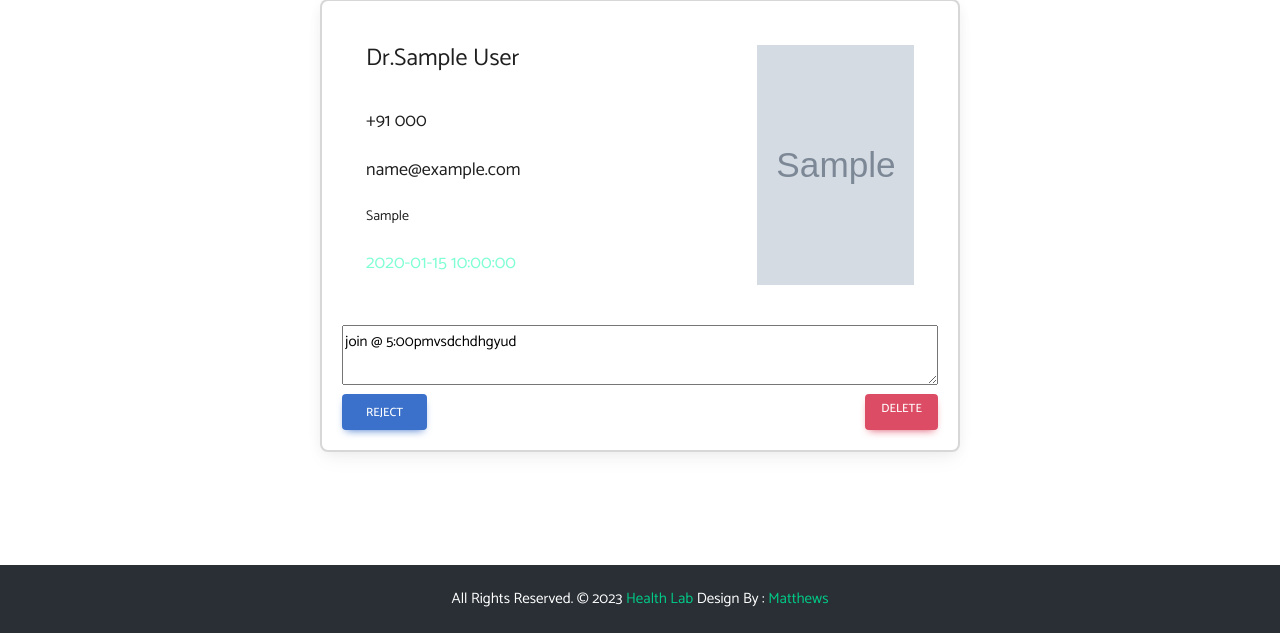
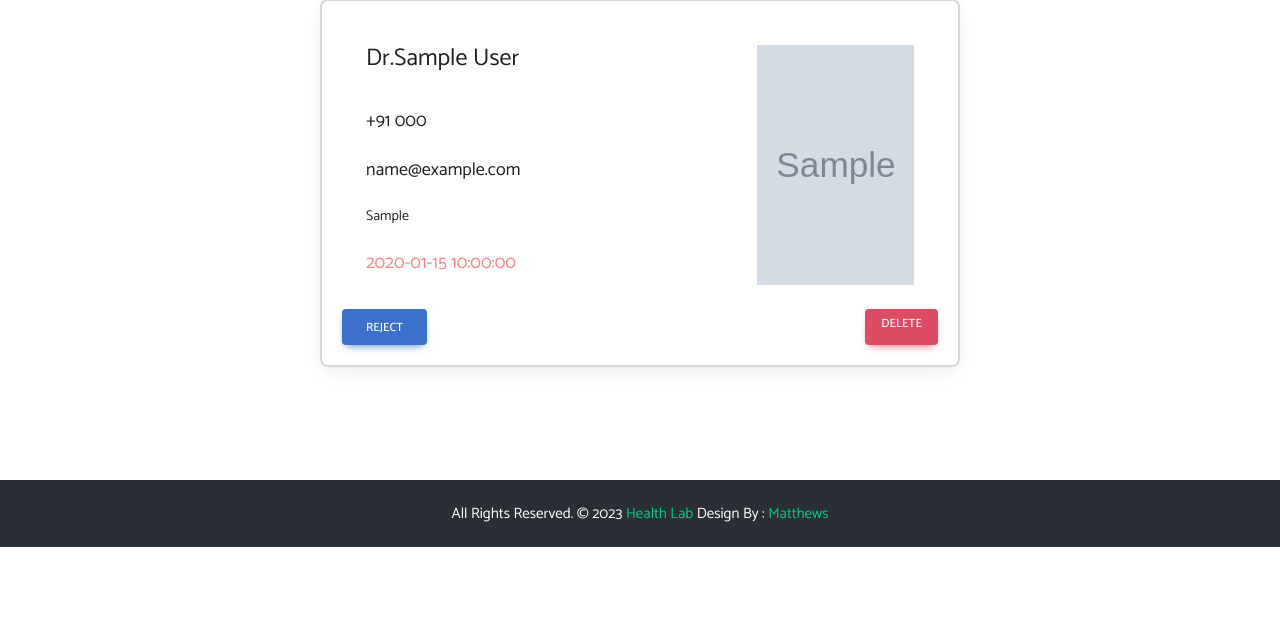
Before and after one commit to MatthewsM2/Virtual-Health-App, a Flask app: page /user/booking_status in a window 1280 px wide. Shown: the part 153-787 px from the top of the page. Run offline with Flask 3, Linux system fonts and the light colour scheme; the visitor is signed in with stand-in values (Sample User, id 1); tables that the repository leaves empty or names only in its code hold one stand-in row (values such as "Sample post"); grey boxes marked "Sample" are stand-in pictures; some libraries are stand-ins or nearby versions.

Commit message:
commit changes

```diff
--- a/main.py
+++ b/main.py
@@ -9,5 +9,5 @@ app.register_blueprint(public)
 app.register_blueprint(admin,url_prefix='/admin')
 app.register_blueprint(user,url_prefix='/user')
 app.register_blueprint(doctor,url_prefix='/doctor')
-app.run(debug=True,port=5000)
-# app.run(host="0.0.0.0")
+# app.run(debug=True,port=5000)
+app.run(host="0.0.0.0")
--- a/templates/userview_bookingstatus.html
+++ b/templates/userview_bookingstatus.html
@@ -95,7 +95,7 @@
 					<h3>+91 {{row['phone']}}</h3>
 					<h3>{{row['email']}}</h3>
 					<h5>{{row['specialization']}}</h5>
-					<h3 style="color: aquamarine;">{{row['a_date']}}</h3>
+					<h3 style="color: rgb(255, 127, 127);">{{row['a_date']}}</h3>
 				</div>
 				<div class="sub2">
 					<label for="file-ip-">
@@ -131,10 +131,10 @@
 				</div>
 			</div>
 		</div>
-		<div class="textarea">
+		<!-- <div class="textarea">
 			<textarea name="" id="" placeholder="Write the Specialization" readonly>join @ 5:00pmvsdchdhgyud</textarea>
 			<input type="hidden" value="">
-		</div>
+		</div> -->
 		<div class="buttons-div">
 		{%if row['status'] == None %}
 			<a href="/admin/viewdoctors?id1=" style="text-decoration: none" class="btn btn-primary">Pending</a>
```
